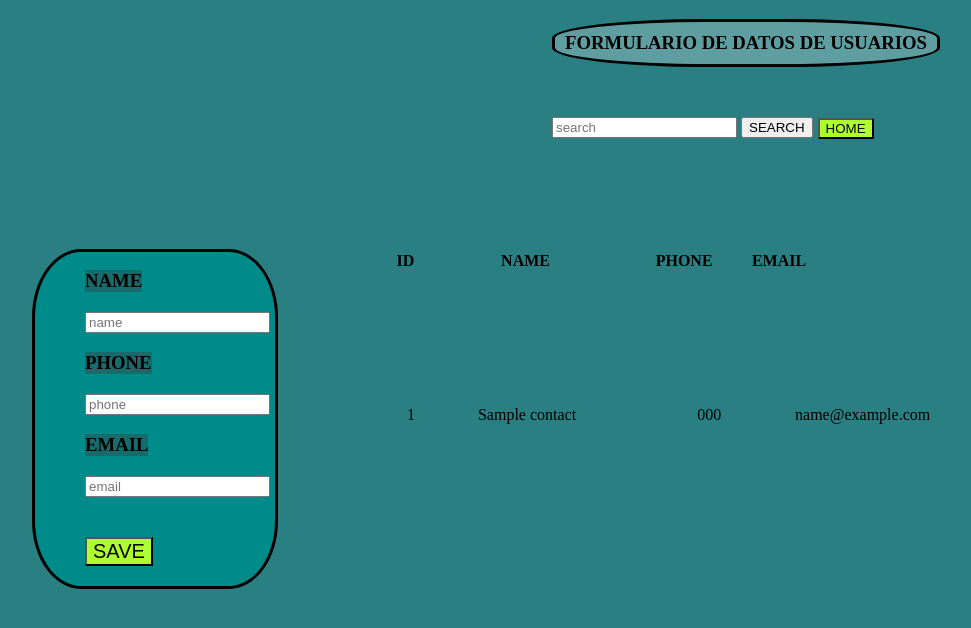
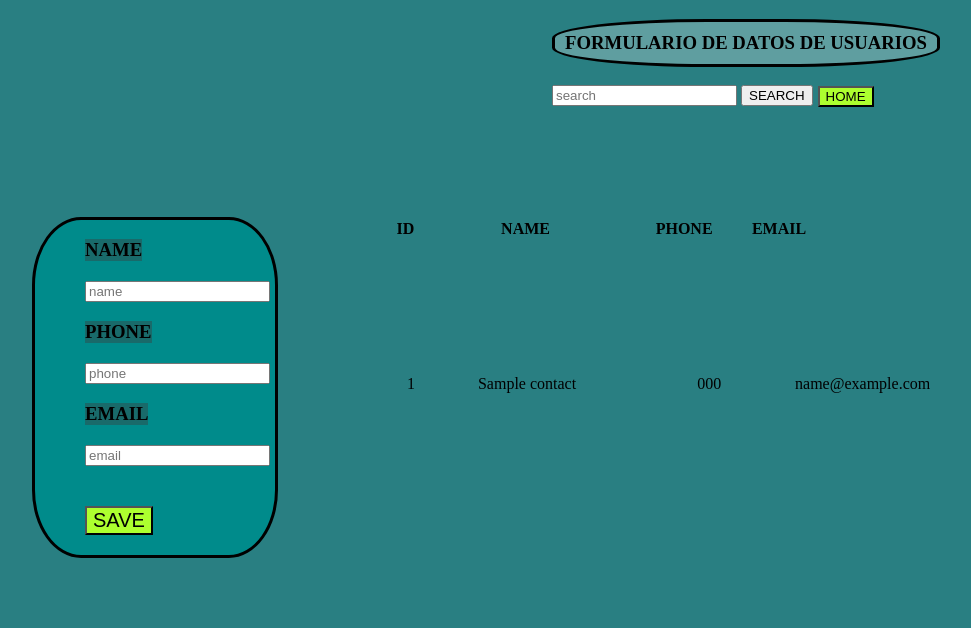
Before and after one commit to SPEREZB/User_Data_Form, a Flask app: page / in a window 1280 px wide. Shown: the top 628 px of the page, without its empty margins (56-1027 px from the left). Run offline with Flask 2, Linux system fonts and the light colour scheme; tables that the repository leaves empty or names only in its code hold one stand-in row (values such as "Sample post"); some libraries are stand-ins or nearby versions.

Commit message:
style file creation

```diff
--- /dev/null
+++ b/User_Data_Form/static/styles.css
@@ -0,0 +1,80 @@
+body{
+    background-color: rgb(41, 127, 130);
+}
+
+
+.home-header{
+    margin-left: 600px;
+}
+
+.title{
+    background-color: cadetblue; text-align: center;
+    width: max-content;
+    border-radius: 40%;
+    border-style: solid;
+    padding: 10px;
+}
+
+.form-header{
+    margin-top: 50px;
+}
+
+.home-main{
+    grid-template-columns: 2fr 2fr;
+    display: grid;
+
+}
+.form-return{
+    margin-top: 50px;
+}
+.button-return{
+    position: relative; right: -40%;
+    bottom: 70px;
+    background-color: greenyellow;
+}
+.form-add{
+    background-color: darkcyan;
+    margin-left: 80px;
+    text-align: justify;
+    width: 30%;
+    padding-left: 50px;
+    border-radius: 20%;
+    border-style: solid;
+    margin-top: 40px;
+}
+
+.title-add{
+    margin-bottom: 20px;
+    background-color: rgb(25, 106, 106);
+    width: max-content;
+}
+
+.button-add{
+    margin-top: 40px;
+    margin-bottom: 20px;
+    background-color: greenyellow;
+    font-size: 20px;
+}
+
+.table-get{
+    margin-top: 40px;
+    position: relative;
+    right: 200px;
+}
+
+
+.email-get{
+    position: relative; left: -100px;
+}
+
+.dates-get{
+    position: relative; left: 20px; top: -15px;
+}
+
+.dates-get--left50px{
+    position: relative; left: 50px; top: -15px;
+}
+
+.dates-get--left70px{
+    position: relative; left: 70px; top: -15px;
+}
--- a/User_Data_Form/templates/index.html
+++ b/User_Data_Form/templates/index.html
@@ -4,62 +4,59 @@
     <meta charset="UTF-8">
     <meta http-equiv="X-UA-Compatible" content="IE=edge">
     <meta name="viewport" content="width=device-width, initial-scale=1.0">
-
+    <link rel="stylesheet" href="../static/styles.css">
        <title>Document</title>
 </head>
-<body style="background-color: rgb(41, 127, 130);">
-    <header style="margin-left: 600px;  ">
-              <h3 style="background-color: cadetblue; text-align: center; width: max-content; border-radius: 40%; border-style: solid; padding: 10px;">
+<body>
+    <header class="home-header">
+              <h3 class="title">
                     FORMULARIO DE DATOS DE USUARIOS
               </h3>
 
-                <form style="margin-top: 50px;" action="/" method="POST">
+                <form action="/" method="POST">
                 <input type="text" name="search" placeholder="search">
 
                 <button type="submit">SEARCH</button>
               </form>
 
-              <form style="margin-top: 50px;" action="/" method="GET">
-                <button style="position: relative; right: -40%; bottom: 70px; background-color: greenyellow;" type="submit">HOME</button>
+              <form class="form-return" action="/" method="GET">
+                <button class="button-return" type="submit">HOME</button>
               </form>
     </header>
 
-    <main style="grid-template-columns: 2fr 2fr; display: grid;">
-      <form style="background-color: darkcyan; margin-left: 80px; text-align: justify; width: 30%; padding-left: 50px; border-radius: 20%; border-style: solid;
-      margin-top: 40px;" action="/add" method="POST">
-        <h3 style="margin-bottom: 20px; background-color: rgb(25, 106, 106); width: max-content;">NAME</h3>
+    <main class="home-main">
+      <form class="form-add" action="/add" method="POST">
+        <h3 class="title-add">NAME</h3>
         <input type="text" name="name" placeholder="name">
         <br>
-        <h3 style="margin-bottom: 20px;  background-color: rgb(25, 106, 106); width: max-content;">PHONE</h3>
+        <h3 class="title-add">PHONE</h3>
         <input type="text" name="phone" placeholder="phone">
         <br>
-        <h3 style="margin-bottom: 20px;  background-color: rgb(25, 106, 106); width: max-content;">EMAIL</h3>
+        <h3 class="title-add">EMAIL</h3>
         <input type="text" name="email" placeholder="email">
         <br>
-        <button style="margin-top: 40px; margin-bottom: 20px; background-color: greenyellow;font-size: 20px;" type="submit"> SAVE </button>
+        <button class="button-add"> SAVE </button>
      </form>
-          <table class="table table-primary" style="margin-top: 40px;position: relative; right: 200px;">
+          <table class="table-get">
 
             <thead>
               <tr>
                 <th scope="col">ID</th>
                 <th scope="col">NAME</th>
                 <th scope="col">PHONE</th>
-                <th style="position: relative; left: -100px;" scope="col">EMAIL</th>
+                <th class="email-get">EMAIL</th>
               </tr>
             </thead>
-            <tbody style="position: relative;">
-
+            <tbody>
               {% for cont in contacts %}
-              <tr class="">
-                <td style="position: relative; left: 20px; top: -15px;">{{cont.0}}</td>
-                <td style="position: relative; left: 50px; top: -15px;">{{cont.1}}</td>
-                <td style="position: relative; left: 70px; top: -15px;">{{cont.2}}</td>
-                <td style="position: relative; left: 50px; top: -15px;">{{cont.3}}</td>
+              <tr>
+                <td class="dates-get">{{cont.0}}</td>
+                <td class="dates-get--left50px">{{cont.1}}</td>
+                <td class="dates-get--left70px">{{cont.2}}</td>
+                <td class="dates-get--left50px">{{cont.3}}</td>
               </tr>
               {% endfor %}
             </tbody>
-
           </table>
     </main>
 </body>
```
